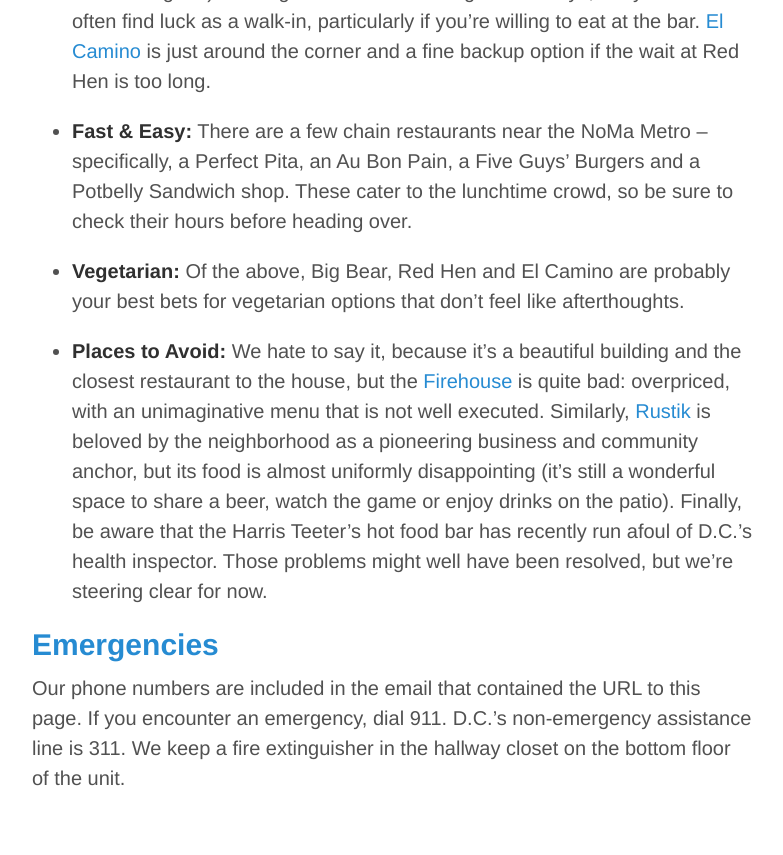
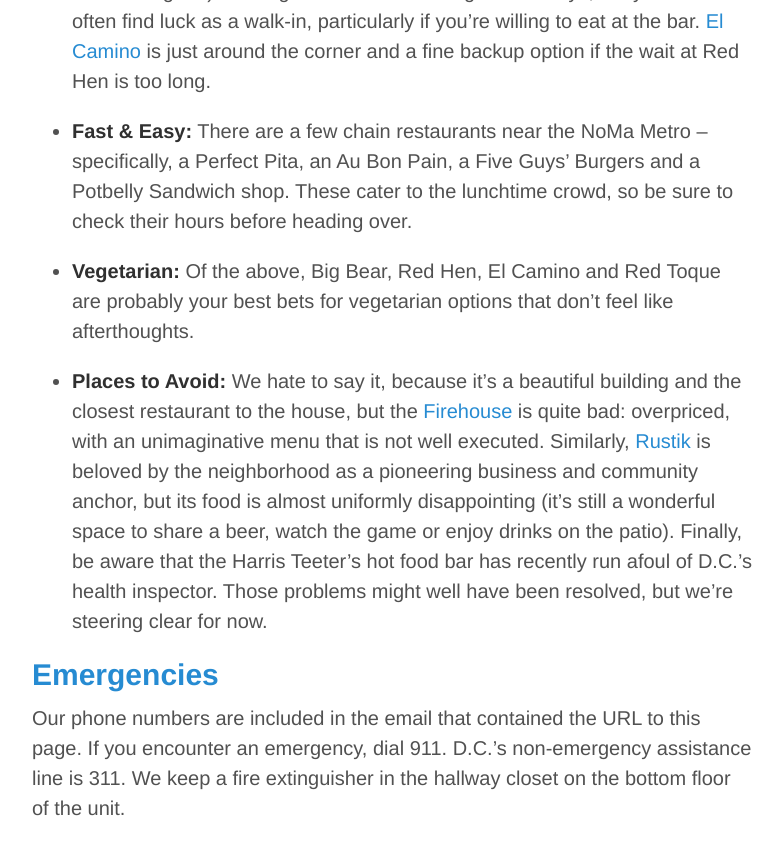
Before and after one commit to sbma44/sbma44.github.io, a Jekyll site: the page built from airbnb/index.md, in a window 1280 px wide and 900 px high, scrolled down 7761 px. Shown: the top 855 px of the window, without its empty margins (248-1031 px from the left). Built offline with Jekyll 4.4.1, drawn with Linux system fonts in a browser that asks for light colours.

Commit message:
add red toque to vegetarian options

```diff
--- a/airbnb/index.md
+++ b/airbnb/index.md
@@ -126,7 +126,7 @@
 
 - **Fast &amp; Easy:**  There are a few chain restaurants near the NoMa Metro -- specifically, a Perfect Pita, an Au Bon Pain, a Five Guys' Burgers and a Potbelly Sandwich shop. These cater to the lunchtime crowd, so be sure to check their hours before heading over.
 
-- **Vegetarian:** Of the above, Big Bear, Red Hen and El Camino are probably your best bets for vegetarian options that don't feel like afterthoughts.
+- **Vegetarian:** Of the above, Big Bear, Red Hen, El Camino and Red Toque are probably your best bets for vegetarian options that don't feel like afterthoughts.
 
 - **Places to Avoid:** We hate to say it, because it's a beautiful building and the closest restaurant to the house, but the [Firehouse](http://www.yelp.com/biz/washington-firehouse-washington) is quite bad: overpriced, with an unimaginative menu that is not well executed. Similarly, [Rustik](http://www.yelp.com/biz/rustik-tavern-washington) is beloved by the neighborhood as a pioneering business and community anchor, but its food is almost uniformly disappointing (it's still a wonderful space to share a beer, watch the game or enjoy drinks on the patio). Finally, be aware that the Harris Teeter's hot food bar has recently run afoul of D.C.'s health inspector. Those problems might well have been resolved, but we're steering clear for now.
 
```
